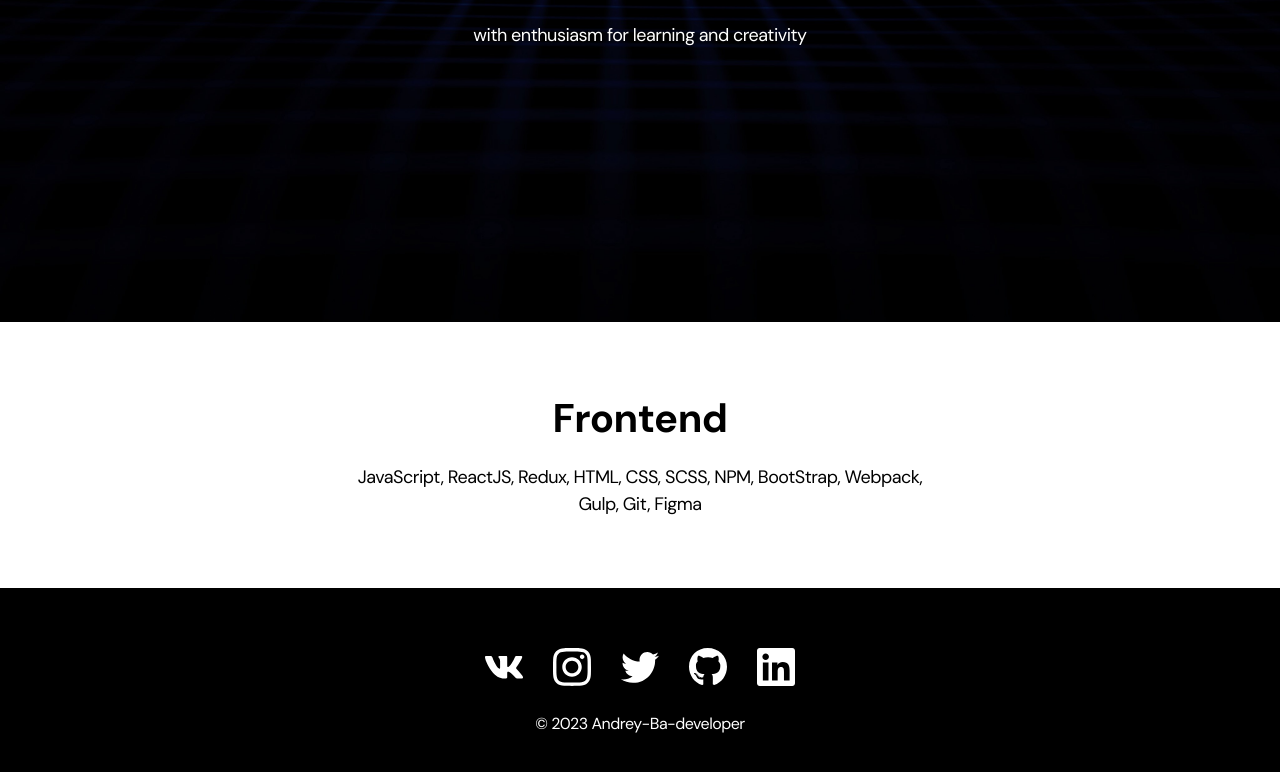
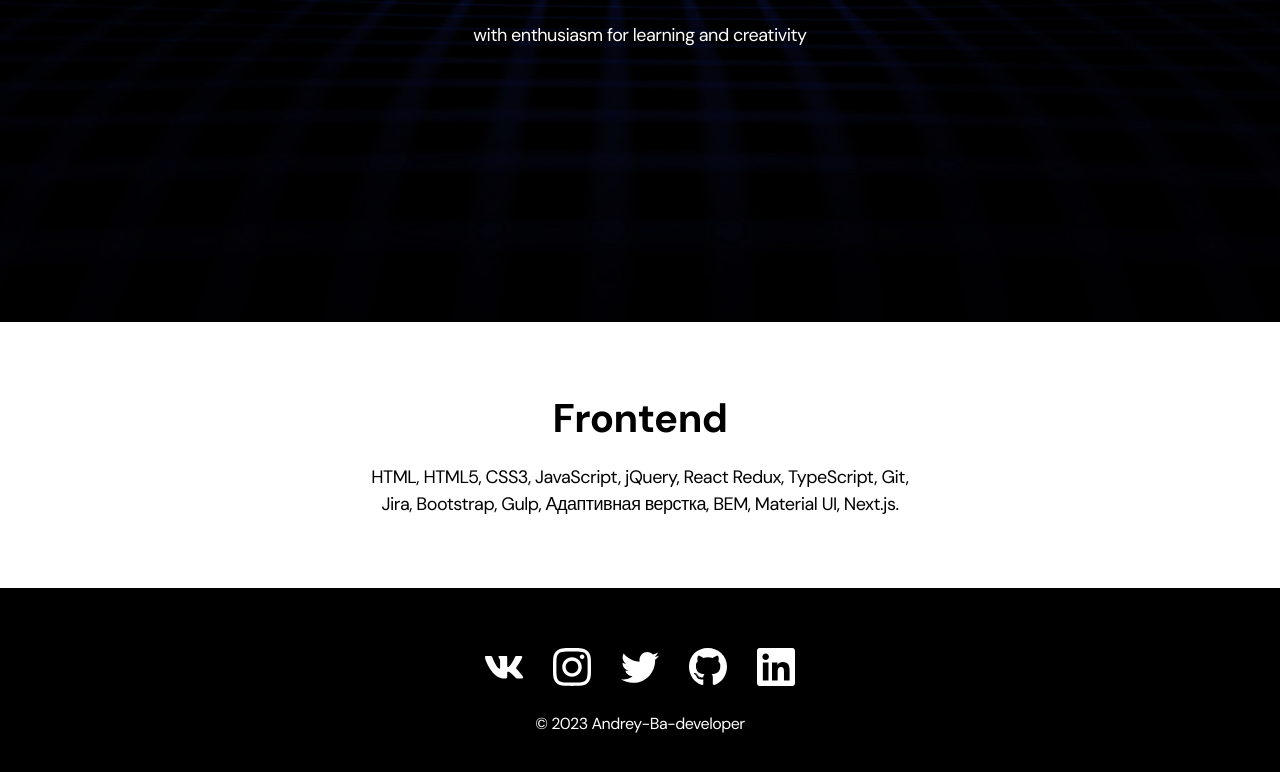
Before and after one commit to Andrey-Ba-developer/portfolio, a React (Create React App) app: page / in a window 1280 px wide. Shown: the part 449-1221 px from the top of the page. Built offline with nearby package versions, Linux system fonts and the light colour scheme.

Commit message:
refactor: stack edits

```diff
--- a/src/helpers/projectsList.js
+++ b/src/helpers/projectsList.js
@@ -36,7 +36,7 @@ const projects = [
 		link: 'https://rolling-scopes-school.github.io/andrey-ba-developer-JSFE2023Q1/shelter/pages/main/index.html',
 	},
 	{
-		title: 'Xiaomi-Shop',
+		title: 'Xiaomi shop',
 		skills: 'HTML5, CSS, Responsive design, JavaScript, React, Material UI, LocalStorage',
 		img: project04,
 		imgBig: project04Big,
--- a/src/pages/Home.js
+++ b/src/pages/Home.js
@@ -10,7 +10,10 @@ const Home = () => {
 					<ul className="content-list">
 						<li className="content-list__item">
 							<h2 className="title-2">Frontend</h2>
-							<p>JavaScript, ReactJS, Redux, HTML, CSS, SCSS, NPM, BootStrap, Webpack, Gulp, Git, Figma</p>
+							<p>
+								HTML, HTML5, CSS3, JavaScript, jQuery, React Redux, TypeScript, Git, Jira, Bootstrap, Gulp, Адаптивная верстка, BEM, Material UI, Next.js.
+
+							</p>
 						</li>
 					</ul>
 
```
